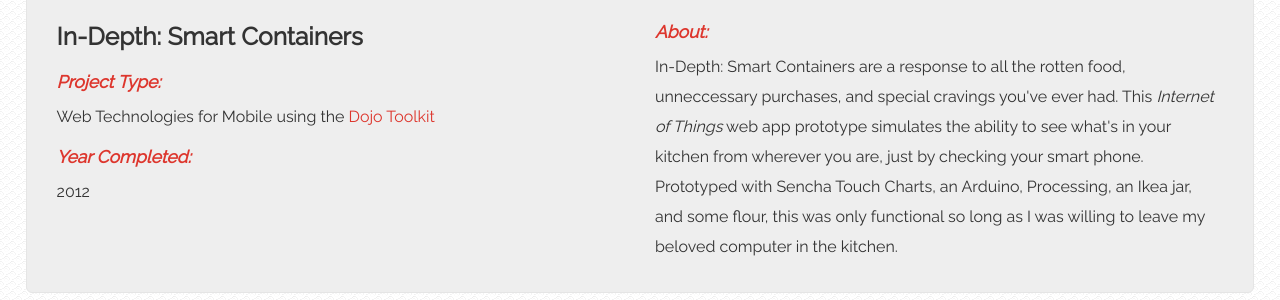
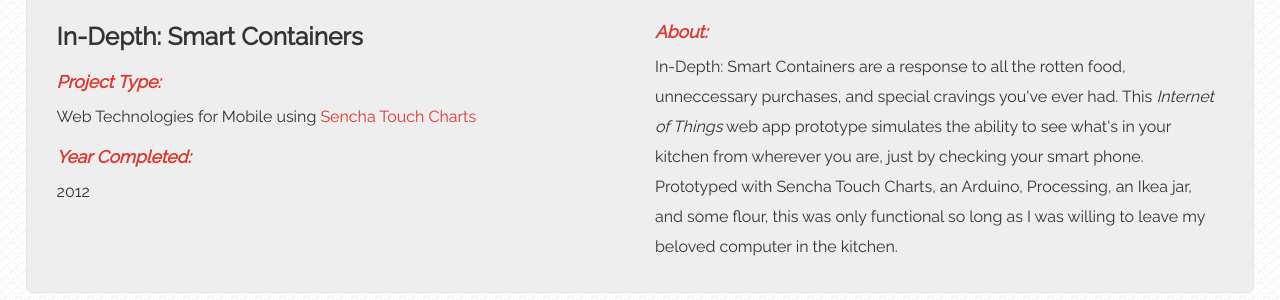
Before and after one commit to diannamertz/doubledi.github.com, a Jekyll site: the page built from indepth.html, in a window 1280 px wide. Shown: the part 154-454 px from the top of the page. Built offline with Jekyll 4.4.1, drawn with Linux system fonts in a browser that asks for light colours.

```diff
--- a/indepth.html
+++ b/indepth.html
@@ -10,7 +10,7 @@
   <div class="span6">
   <h3>In-Depth: Smart Containers</h3>
 	<h4>Project Type:</h4>
-	Web Technologies for Mobile using the <a href="http://dojotoolkit.org/" target="_blank">Dojo Toolkit</a>
+	Web Technologies for Mobile using <a href="http://www.sencha.com/" target="_blank">Sencha Touch Charts</a>
 	<h4>Year Completed:</h4>
 	2012
   </div>
```
